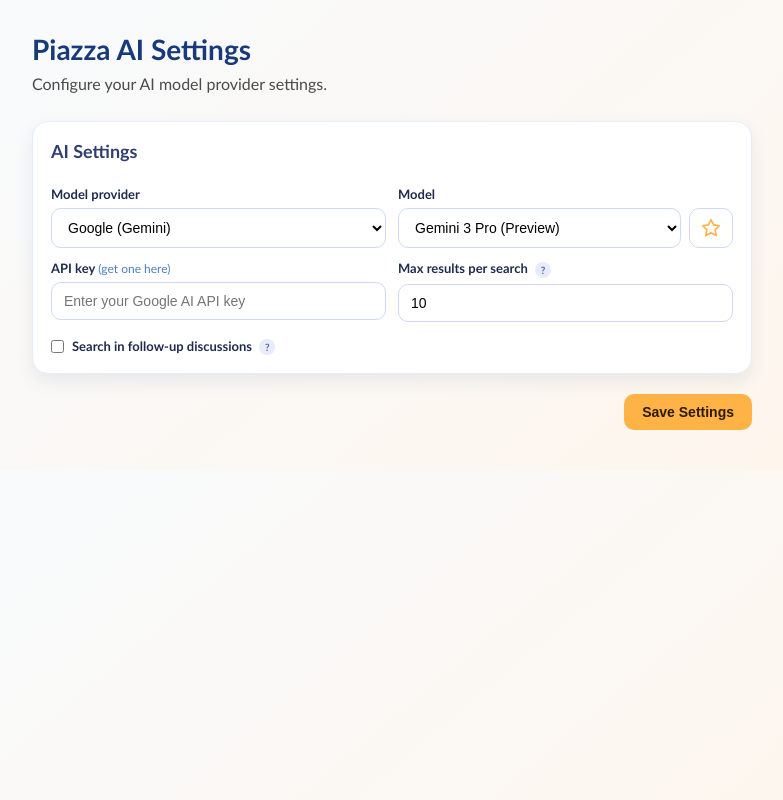
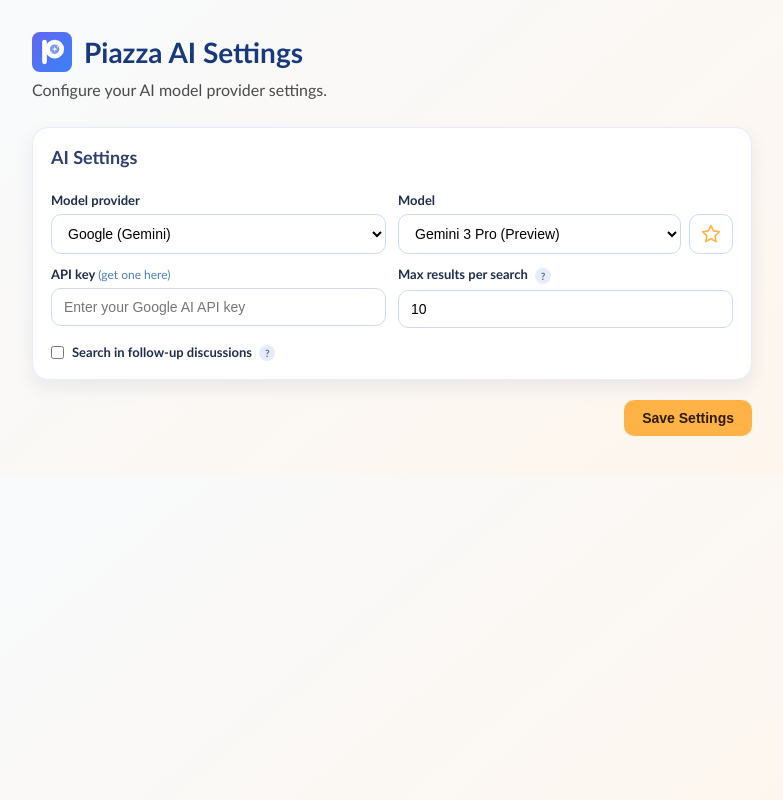
Before and after one commit to Zemelware/Piazza-AI, a browser extension: page pages/options.html in a window 1280 px wide. Shown: the whole page, without its empty margins (248-1031 px from the left). Drawn offline with Linux system fonts and the light colour scheme.

Commit message:
Add icons and logo to the project

```diff
--- a/pages/options.html
+++ b/pages/options.html
@@ -3,13 +3,17 @@
   <head>
     <meta charset="utf-8" />
     <meta name="viewport" content="width=device-width, initial-scale=1" />
+    <link rel="icon" type="image/svg+xml" href="../logo.svg" />
     <link rel="stylesheet" href="../styles/options.css" />
     <title>Piazza AI Settings</title>
   </head>
   <body>
     <div class="page">
       <header>
-        <h1>Piazza AI Settings</h1>
+        <div class="header-title-group">
+          <img src="../logo.svg" class="logo" alt="Piazza AI Logo" />
+          <h1>Piazza AI Settings</h1>
+        </div>
         <p>Configure your AI model provider settings.</p>
       </header>
 
--- a/scripts/templates.js
+++ b/scripts/templates.js
@@ -6,6 +6,8 @@
 const PiazzaAITemplates = {
   // SVG Icons
   icons: {
+    logo: `<svg viewBox="0 0 512 512" fill="none" xmlns="http://www.w3.org/2000/svg"><defs><linearGradient id="piazza-ai-logo-gradient" x1="0" y1="0" x2="512" y2="512" gradientUnits="userSpaceOnUse"><stop offset="0%" stop-color="#6366f1" /><stop offset="100%" stop-color="#3b82f6" /></linearGradient></defs><rect width="512" height="512" rx="100" fill="url(#piazza-ai-logo-gradient)"/><circle cx="290" cy="220" r="80" fill="white" fill-opacity="0.25"/><rect x="130" y="100" width="60" height="312" rx="30" fill="white"/><circle cx="290" cy="220" r="90" stroke="white" stroke-width="60" fill="none"/><g fill="white"><path d="M290 185 L300 212 L327 220 L300 228 L290 255 L280 228 L253 220 L280 212 Z"/><path d="M330 175 L334 186 L345 190 L334 194 L330 205 L326 194 L315 190 L326 186 Z" opacity="0.9"/><path d="M250 245 L253 252 L260 255 L253 258 L250 265 L247 258 L240 255 L247 252 Z" opacity="0.8"/></g></svg>`,
+
     sparkle: `<svg viewBox="0 0 24 24"><path d="M12 0L14.59 9.41L24 12L14.59 14.59L12 24L9.41 14.59L0 12L9.41 9.41L12 0Z"/></svg>`,
 
     close: `<svg viewBox="0 0 24 24" fill="none"><path d="M18 6L6 18M6 6l12 12" stroke-linecap="round" stroke-linejoin="round"/></svg>`,
@@ -38,7 +40,6 @@ const PiazzaAITemplates = {
       <div class="piazza-ai-panel-header">
         <div class="piazza-ai-panel-header-top">
           <div class="piazza-ai-panel-title">
-            ${this.icons.sparkle}
             <h2>AI Search</h2>
           </div>
           <button id="piazza-ai-panel-close">${this.icons.close}</button>
--- a/styles/content.css
+++ b/styles/content.css
@@ -177,9 +177,8 @@
 }
 
 .piazza-ai-panel-title svg {
-  width: 24px;
-  height: 24px;
-  fill: white;
+  width: 28px;
+  height: 28px;
 }
 
 .piazza-ai-panel-title h2 {
--- a/styles/options.css
+++ b/styles/options.css
@@ -18,6 +18,22 @@ body {
 
 header {
   margin-bottom: 28px;
+}
+
+.header-title-group {
+  display: flex;
+  align-items: center;
+  gap: 12px;
+  margin-bottom: 8px;
+}
+
+.header-title-group h1 {
+  margin: 0;
+}
+
+.logo {
+  width: 40px;
+  height: 40px;
 }
 
 h1 {
```
Also changed, not shown: icons/icon128.png (added), icons/icon16.png (added), icons/icon32.png (added), icons/icon48.png (added), logo.svg (added), manifest.json.
